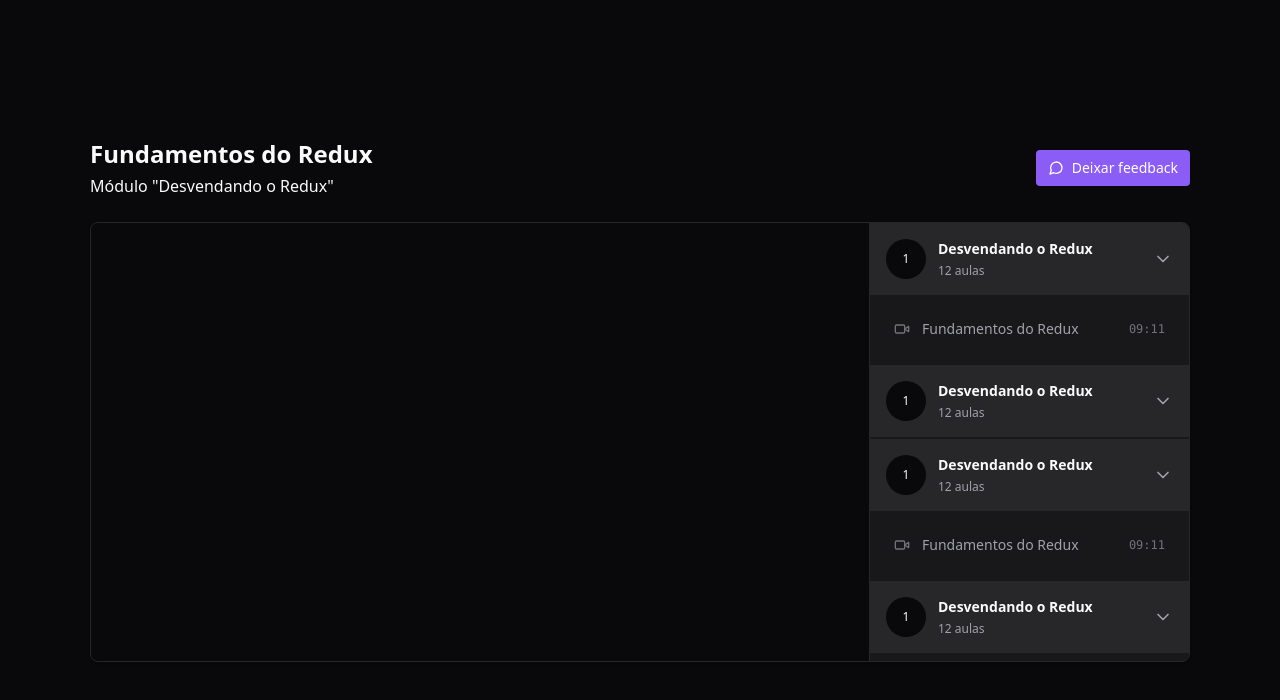
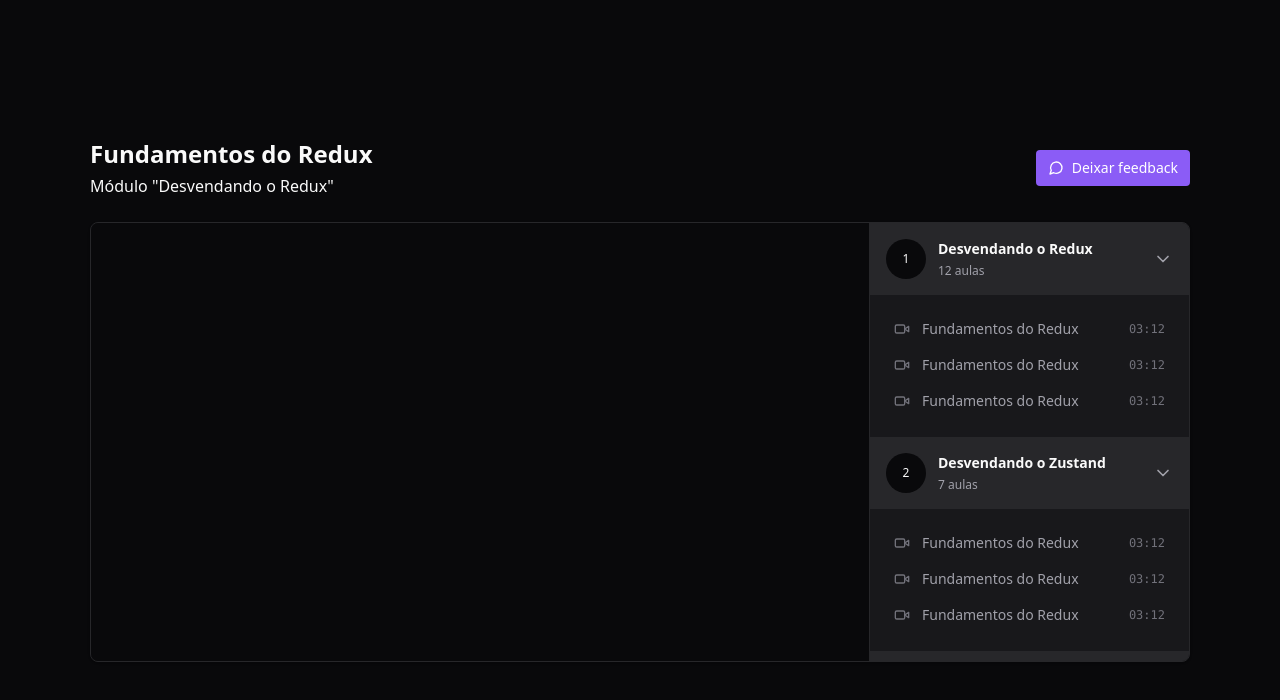
Before and after one commit to cod3baze/react-redux-zustand, a React (Vite) app: page / in a window 1280 px wide. Shown: the top 700 px of the page. Built offline with nearby package versions, Linux system fonts and the light colour scheme.

Commit message:
Split the components

```diff
--- /dev/null
+++ b/src/components/Header.tsx
@@ -0,0 +1,8 @@
+export function Header() {
+  return (
+    <div className="flex flex-col gap-1">
+      <h1 className="text-2xl font-bold">Fundamentos do Redux</h1>
+      <span>Módulo "Desvendando o Redux"</span>
+    </div>
+  );
+}
--- /dev/null
+++ b/src/components/Lesson.tsx
@@ -0,0 +1,18 @@
+import { Video } from "lucide-react";
+
+interface LessonProps {
+  title: string;
+  duration: string;
+}
+
+export function Lesson({ title, duration }: LessonProps) {
+  return (
+    <button className="flex items-center gap-3 text-sm text-zinc-400">
+      <Video className="w-4 h-4 text-zinc-500" />
+      <span>{title}</span>
+      <span className="ml-auto font-mono text-xs text-zinc-500">
+        {duration}
+      </span>
+    </button>
+  );
+}
--- /dev/null
+++ b/src/components/Module.tsx
@@ -0,0 +1,33 @@
+import { ChevronDown } from "lucide-react";
+
+import { Lesson } from "./Lesson";
+
+interface ModuleProps {
+  moduleIndex: number;
+  title: string;
+  amountOfLessons: number;
+}
+
+export function Module({ moduleIndex, title, amountOfLessons }: ModuleProps) {
+  return (
+    <div>
+      <button className="flex w-full items-center gap-3 bg-zinc-800 p-4">
+        <div className="flex h-10 w-10 rounded-full items-center justify-center bg-zinc-950 text-xs">
+          {moduleIndex + 1}
+        </div>
+        <div className="flex flex-col gap-1 text-left">
+          <strong className="text-sm">{title}</strong>
+          <span className="text-xs text-zinc-400">{amountOfLessons} aulas</span>
+        </div>
+
+        <ChevronDown className="w-5 h-5 ml-auto text-zinc-400" />
+      </button>
+
+      <nav className="relative flex flex-col gap-4 p-6">
+        <Lesson title="Fundamentos do Redux" duration="03:12" />
+        <Lesson title="Fundamentos do Redux" duration="03:12" />
+        <Lesson title="Fundamentos do Redux" duration="03:12" />
+      </nav>
+    </div>
+  );
+}
--- /dev/null
+++ b/src/components/Video.tsx
@@ -0,0 +1,14 @@
+import Player from "react-player/youtube";
+
+export function Video() {
+  return (
+    <div className="w-full bg-zinc-950 aspect-video">
+      <Player
+        width="100%"
+        height="100%"
+        controls
+        url="https://www.youtube.com/watch?v=Jai8w6K_GnY"
+      />
+    </div>
+  );
+}
--- a/src/pages/Player.tsx
+++ b/src/pages/Player.tsx
@@ -1,16 +1,15 @@
-import ReactPlayer from "react-player/youtube";
-import { MessageCircle, ChevronDown, Video } from "lucide-react";
+import { MessageCircle } from "lucide-react";
+
+import { Header } from "../components/Header";
+import { Video } from "../components/Video";
+import { Module } from "../components/Module";
 
 export function Player() {
   return (
     <div className="h-screen bg-zinc-950 text-zinc-50 flex justify-center items-center">
       <div className="flex w-[1100px] flex-col gap-6">
         <div className="flex items-center justify-between">
-          {/* Header */}
-          <div className="flex flex-col gap-1">
-            <h1 className="text-2xl font-bold">Fundamentos do Redux</h1>
-            <span>Módulo "Desvendando o Redux"</span>
-          </div>
+          <Header />
 
           <button className="flex items-center gap-2 rounded bg-violet-500 py-2 px-3 text-sm font-medium text-white hover:bg-violet-600">
             <MessageCircle className="w-4 h-4" />
@@ -20,100 +19,25 @@
 
         <main className="relative flex overflow-hidden rounded-lg border border-zinc-800 bg-zinc-900 shadow pr-80">
           <div className="flex-1">
-            <div className="w-full bg-zinc-950 aspect-video">
-              <ReactPlayer
-                width="100%"
-                height="100%"
-                controls
-                url="https://www.youtube.com/watch?v=Jai8w6K_GnY"
-              />
-            </div>
+            <Video />
           </div>
 
           <aside className="absolute top-0 bottom-0 right-0 w-80 border-l divide-y-2 divide-zinc-900 border-zinc-800 bg-zinc-900 overflow-y-auto scrollbar scrollbar-thin scrollbar-track-zinc-950 scrollbar-thumb-zinc-800">
-            <div>
-              <button className="flex w-full items-center gap-3 bg-zinc-800 p-4">
-                <div className="flex h-10 w-10 rounded-full items-center justify-center bg-zinc-950 text-xs">
-                  1
-                </div>
-                <div className="flex flex-col gap-1 text-left">
-                  <strong className="text-sm">Desvendando o Redux</strong>
-                  <span className="text-xs text-zinc-400">12 aulas</span>
-                </div>
-
-                <ChevronDown className="w-5 h-5 ml-auto text-zinc-400" />
-              </button>
-
-              <nav className="relative flex flex-col gap-4 p-6">
-                <button className="flex items-center gap-3 text-sm text-zinc-400">
-                  <Video className="w-4 h-4 text-zinc-500" />
-                  <span>Fundamentos do Redux</span>
-                  <span className="ml-auto font-mono text-xs text-zinc-500">
-                    09:11
-                  </span>
-                </button>
-              </nav>
-            </div>
-
-            <div>
-              <button className="flex w-full items-center gap-3 bg-zinc-800 p-4">
-                <div className="flex h-10 w-10 rounded-full items-center justify-center bg-zinc-950 text-xs">
-                  1
-                </div>
-                <div className="flex flex-col gap-1 text-left">
-                  <strong className="text-sm">Desvendando o Redux</strong>
-                  <span className="text-xs text-zinc-400">12 aulas</span>
-                </div>
-
-                <ChevronDown className="w-5 h-5 ml-auto text-zinc-400" />
-              </button>
-            </div>
-            <div>
-              <button className="flex w-full items-center gap-3 bg-zinc-800 p-4">
-                <div className="flex h-10 w-10 rounded-full items-center justify-center bg-zinc-950 text-xs">
-                  1
-                </div>
-                <div className="flex flex-col gap-1 text-left">
-                  <strong className="text-sm">Desvendando o Redux</strong>
-                  <span className="text-xs text-zinc-400">12 aulas</span>
-                </div>
-
-                <ChevronDown className="w-5 h-5 ml-auto text-zinc-400" />
-              </button>
-
-              <nav className="relative flex flex-col gap-4 p-6">
-                <button className="flex items-center gap-3 text-sm text-zinc-400">
-                  <Video className="w-4 h-4 text-zinc-500" />
-                  <span>Fundamentos do Redux</span>
-                  <span className="ml-auto font-mono text-xs text-zinc-500">
-                    09:11
-                  </span>
-                </button>
-              </nav>
-            </div>
-            <div>
-              <button className="flex w-full items-center gap-3 bg-zinc-800 p-4">
-                <div className="flex h-10 w-10 rounded-full items-center justify-center bg-zinc-950 text-xs">
-                  1
-                </div>
-                <div className="flex flex-col gap-1 text-left">
-                  <strong className="text-sm">Desvendando o Redux</strong>
-                  <span className="text-xs text-zinc-400">12 aulas</span>
-                </div>
-
-                <ChevronDown className="w-5 h-5 ml-auto text-zinc-400" />
-              </button>
-
-              <nav className="relative flex flex-col gap-4 p-6">
-                <button className="flex items-center gap-3 text-sm text-zinc-400">
-                  <Video className="w-4 h-4 text-zinc-500" />
-                  <span>Fundamentos do Redux</span>
-                  <span className="ml-auto font-mono text-xs text-zinc-500">
-                    09:11
-                  </span>
-                </button>
-              </nav>
-            </div>
+            <Module
+              moduleIndex={0}
+              title="Desvendando o Redux"
+              amountOfLessons={12}
+            />
+            <Module
+              moduleIndex={1}
+              title="Desvendando o Zustand"
+              amountOfLessons={7}
+            />
+            <Module
+              moduleIndex={2}
+              title="Desvendando o ReactState"
+              amountOfLessons={3}
+            />
           </aside>
         </main>
       </div>
```
